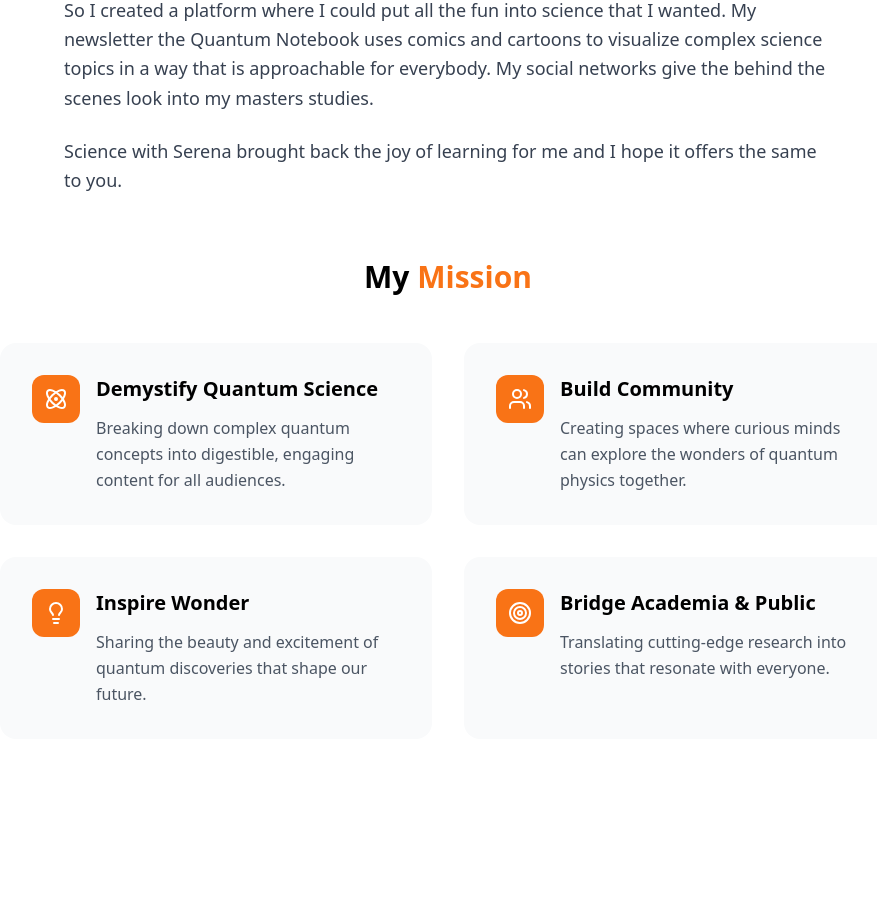
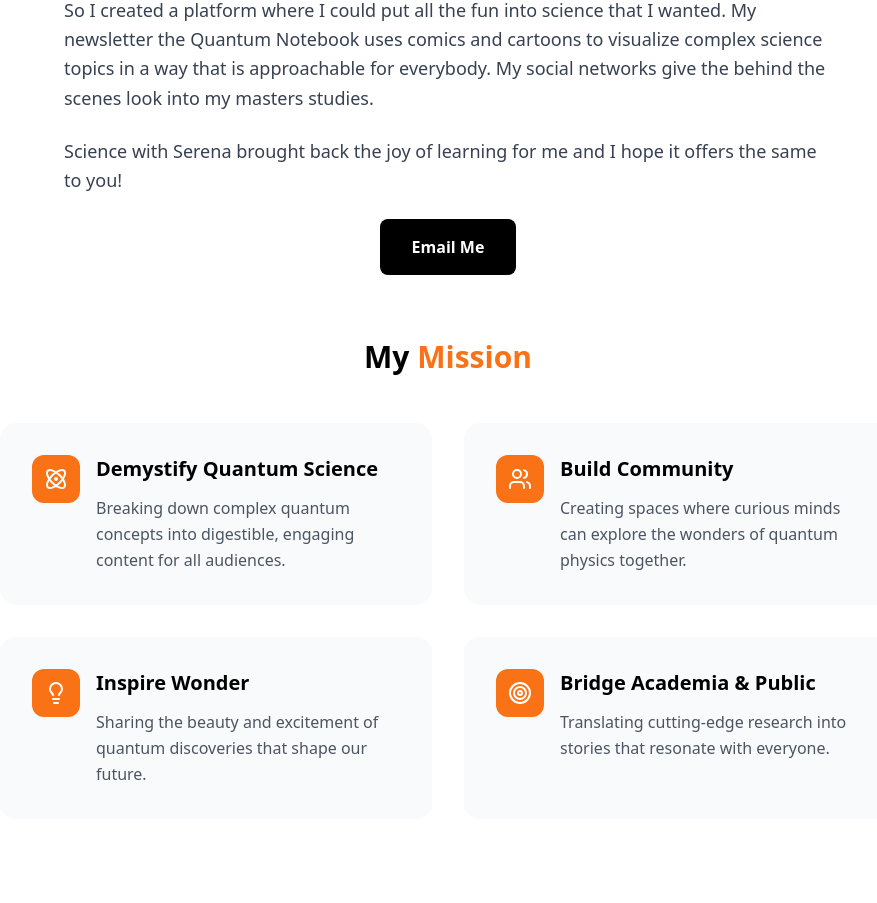
Before and after one commit to roshankern/sws-website, a React (Vite) app: page / in a window 1280 px wide. Shown: the part 1880-2783 px from the top of the page, without its empty margins (192-1069 px from the left). Built offline with nearby package versions, Linux system fonts and the light colour scheme.

Commit message:
finish about

```diff
--- a/src/components/About.tsx
+++ b/src/components/About.tsx
@@ -1,5 +1,4 @@
 
-import React from 'react';
 import { Atom, Users, Lightbulb, Target } from 'lucide-react';
 import { useScrollAnimation, getAnimationClasses } from '@/hooks/use-scroll-animation';
 
@@ -85,8 +84,18 @@ const About = () => {
                 </p>
 
                 <p className="text-lg text-gray-700 leading-relaxed">
-                  Science with Serena brought back the joy of learning for me and I hope it offers the same to you.
+                  Science with Serena brought back the joy of learning for me and I hope it offers the same to you!
                 </p>
+
+                {/* Email button */}
+                <div className="flex justify-center mt-8">
+                  <a
+                    href="mailto:serena@sciencewithserena.com"
+                    className="inline-block bg-black text-white font-semibold py-4 px-8 rounded-lg hover:bg-gray-800 transition-all duration-300 transform hover:scale-105 hover:shadow-xl"
+                  >
+                    Email Me
+                  </a>
+                </div>
               </div>
             </div>
           </div>
```
